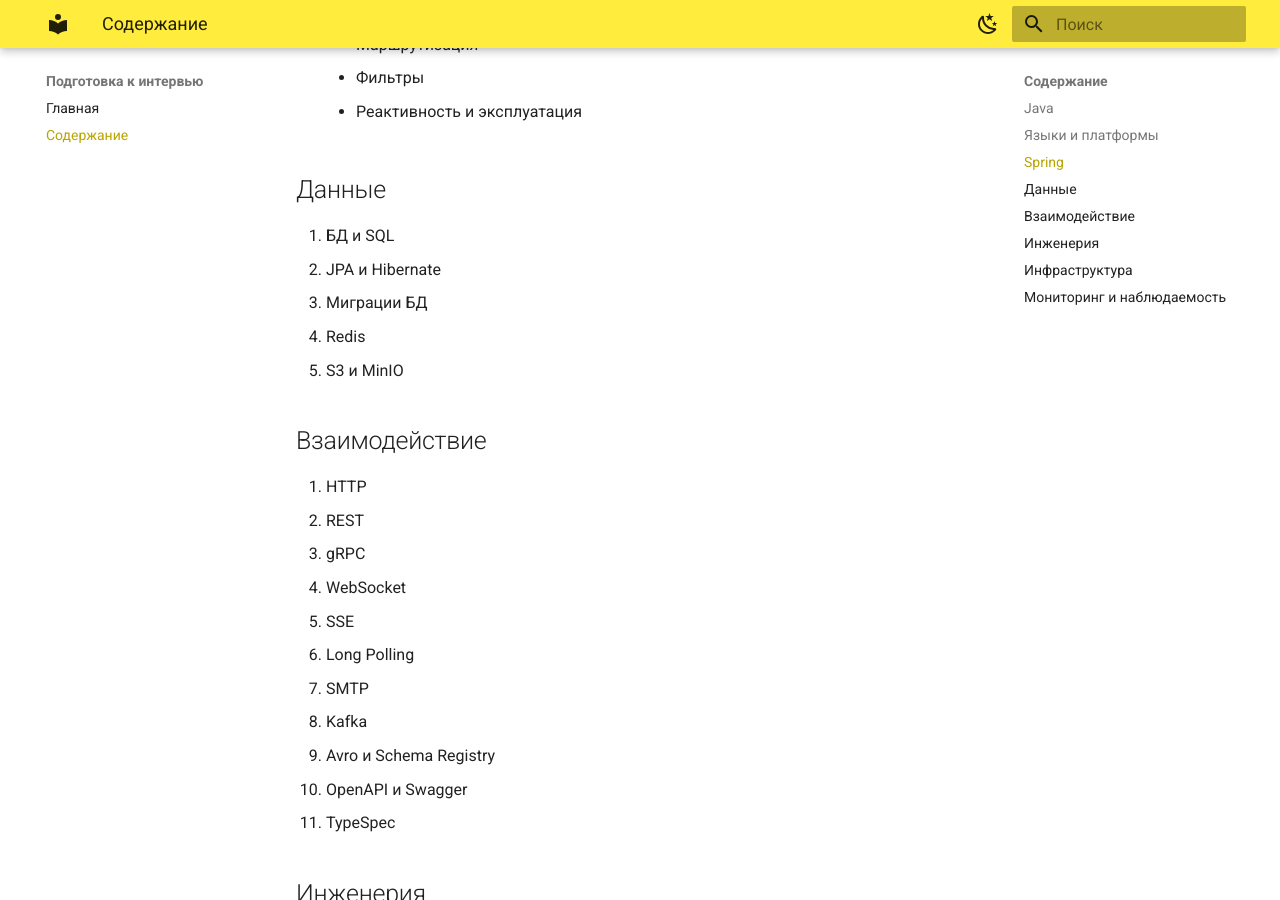
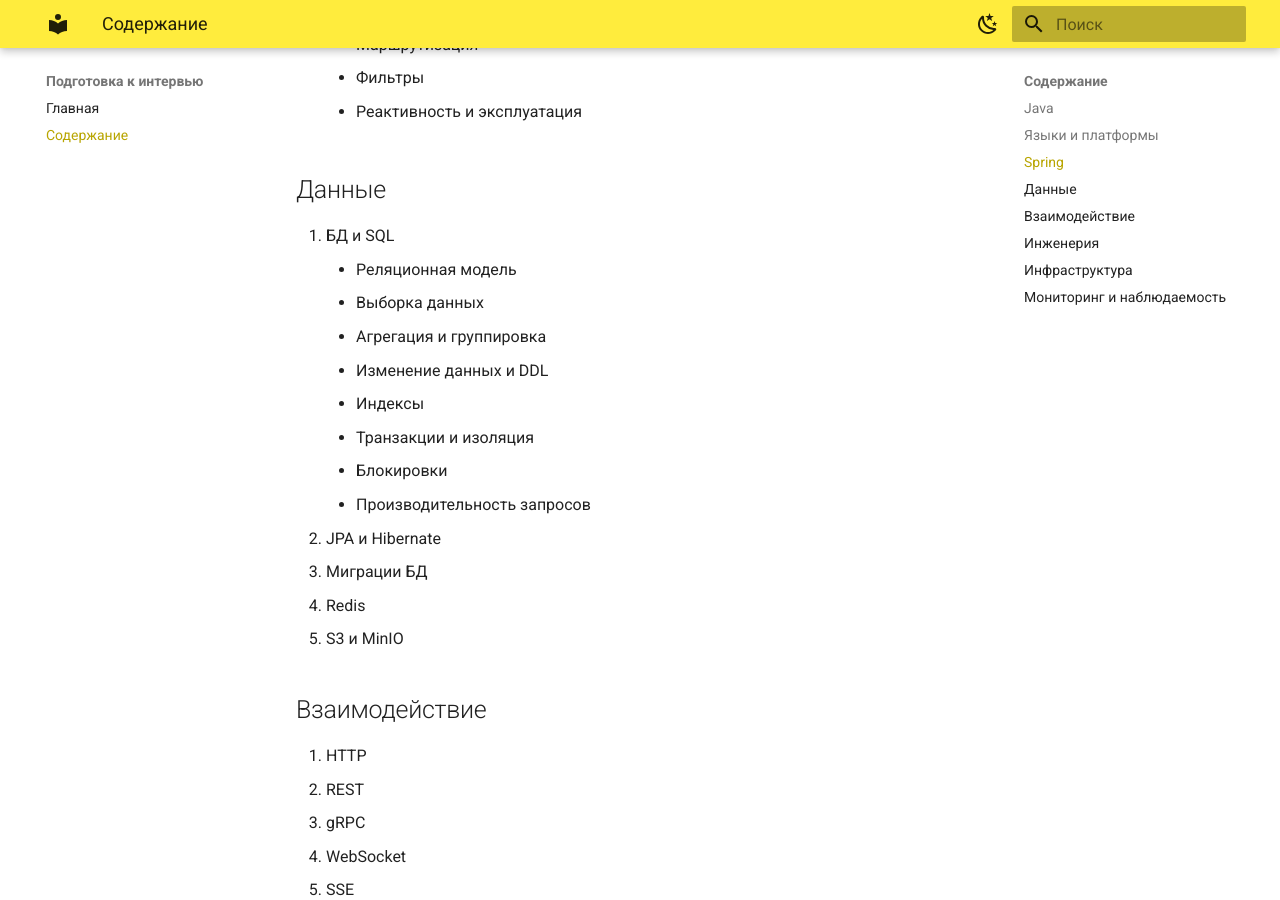
Before and after one commit to artem961/java-backend-notes, an MkDocs documentation site: the page built from docs/contents.md, in a window 1280 px wide and 900 px high, scrolled down 3067 px. Built offline with MkDocs 1.6.1 and Material for MkDocs 9.7.7, drawn with Linux system fonts in a browser that asks for light colours.

Commit message:
Определить состав раздела БД и SQL
Восемь тем: от реляционной модели и выборок до индексов, транзакций,
блокировок и разбора планов запросов.

```diff
--- a/docs/contents.md
+++ b/docs/contents.md
@@ -96,6 +96,14 @@
 ## Данные
 
 16. БД и SQL
+    - Реляционная модель
+    - Выборка данных
+    - Агрегация и группировка
+    - Изменение данных и DDL
+    - Индексы
+    - Транзакции и изоляция
+    - Блокировки
+    - Производительность запросов
 17. JPA и Hibernate
 18. Миграции БД
 19. Redis
```
